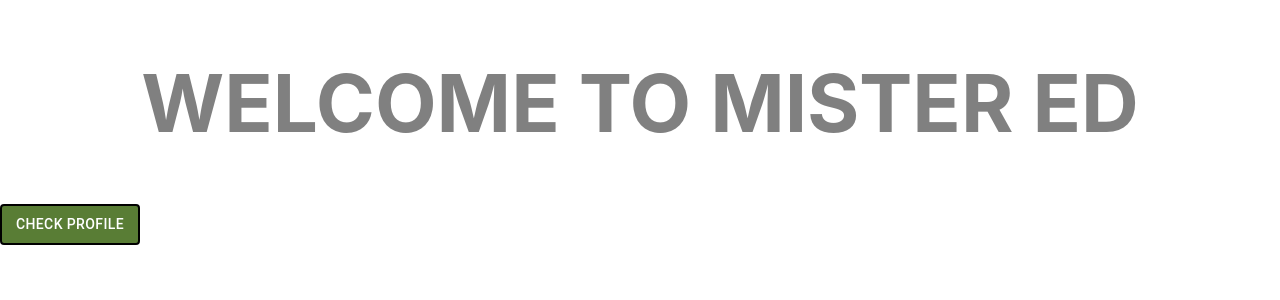
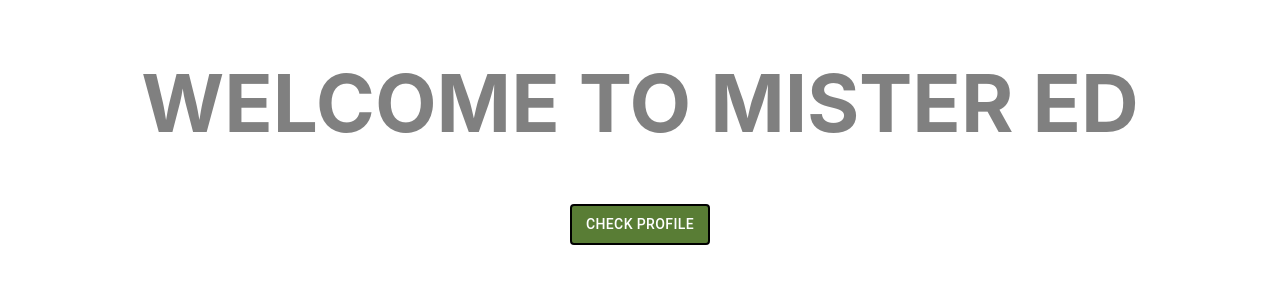
Before and after one commit to SENG-350-2024-fall/Team10, a React (Create React App) app in the folder Milestone 2/my-app/: page / in a window 1280 px wide. Shown: the top 300 px of the page. Built offline with nearby package versions, Linux system fonts and the light colour scheme.

Commit message:
updates styles

```diff
--- a/Milestone 2/my-app/src/frontend/pages/HomePage.js
+++ b/Milestone 2/my-app/src/frontend/pages/HomePage.js
@@ -1,6 +1,8 @@
 import React from 'react';
 import { BrowserRouter as Router, Route, Routes } from 'react-router-dom';
 import { Link } from 'react-router-dom';
+
+import '../styles/HomePage.css';
 import Button from '@mui/material/Button';
 
 const HomePage = ({user}) => {
@@ -9,7 +11,7 @@ const HomePage = ({user}) => {
         <div className='landing-page'>
             <h1 style ={{justifyContent: 'center', color: 'grey', textAlign: 'center', fontWeight: 'bold', fontSize: '5em'}}> WELCOME TO MISTER ED
             </h1>
-            <div className='action-selction'>
+            <div className='action-selection'>
             <Button component={Link} to={`/Profile`} style={{color: 'white', justifyContent: 'center', background:'#597D35', border: '2px solid black', width: '10em', alignContent:'center'}}>Check Profile</Button>
             </div>
         </div>
--- a/Milestone 2/my-app/src/frontend/styles/HomePage.css
+++ b/Milestone 2/my-app/src/frontend/styles/HomePage.css
@@ -1,5 +1,5 @@
 .landing-page{
-    color: rgb(255, 255, 255);
+    background-color: rgb(255, 255, 255);
     justify-content: center;
     text-align: center;
 }
```
